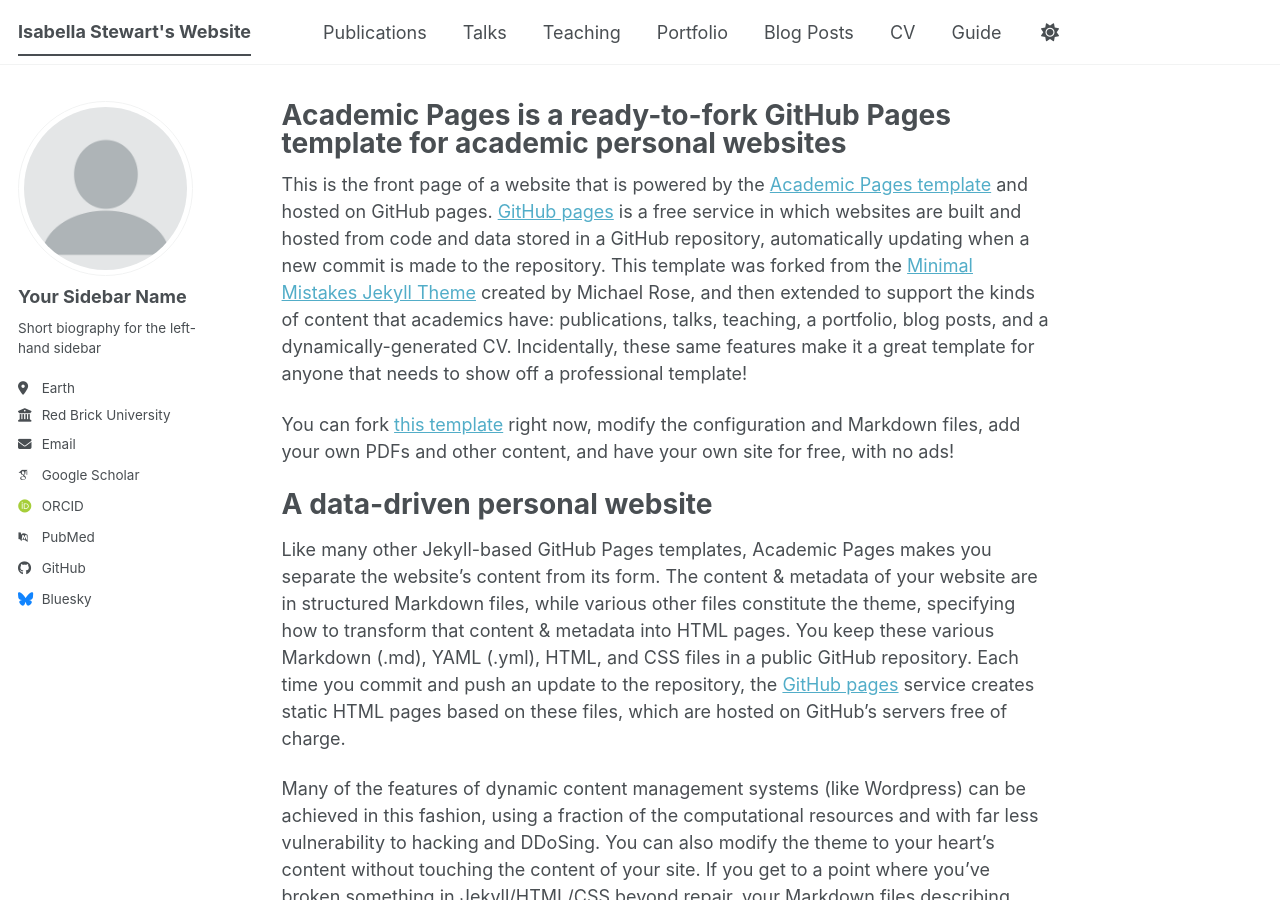
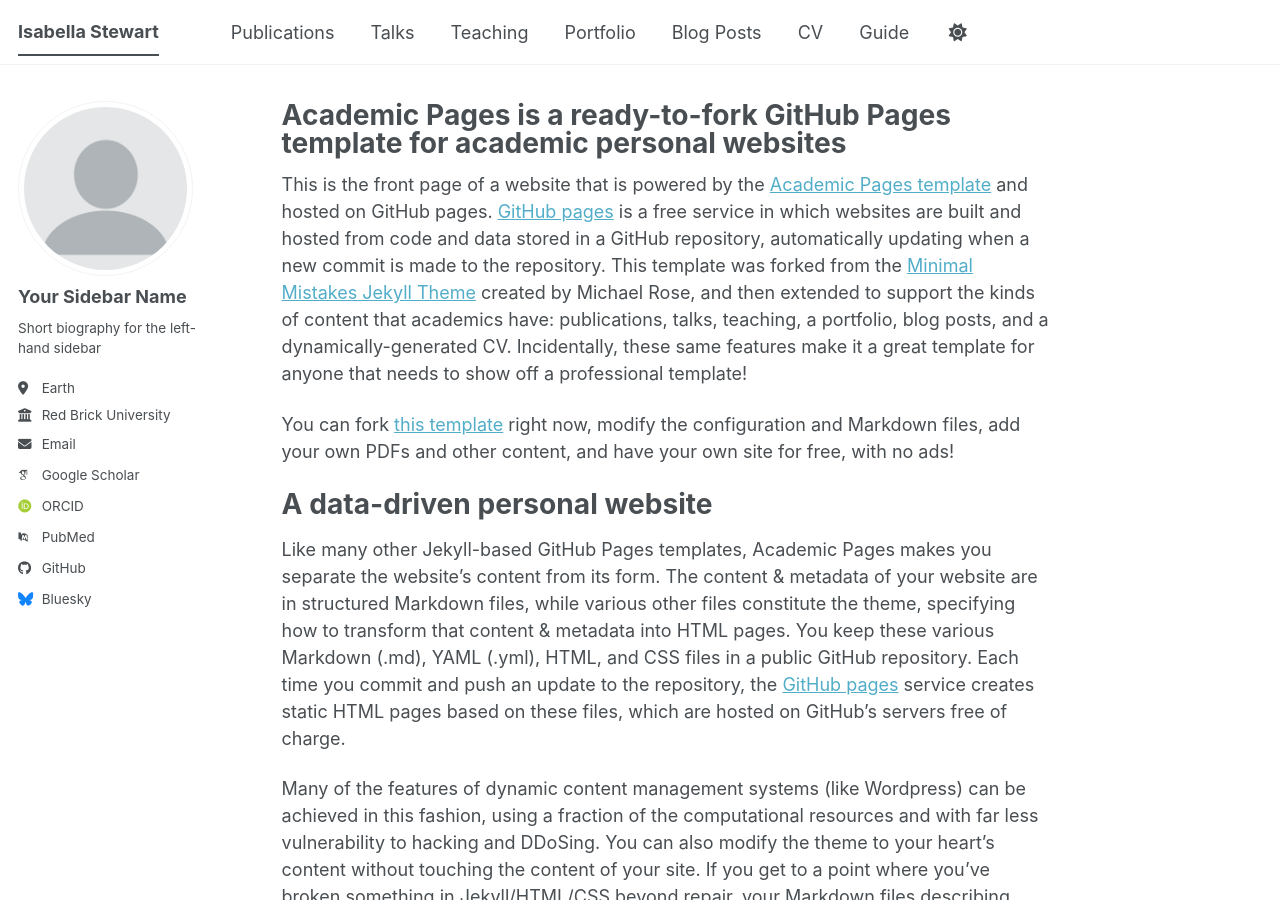
Before and after one commit to bellastewart/bellastewart.github.io, a Jekyll site: the page built from _pages/about.md, in a window 1280 px wide and 900 px high. Built offline with Jekyll 4.4.1, drawn with Linux system fonts in a browser that asks for light colours; some web fonts are replaced; a script bundle is joined from its source files by our own code; library files that are not in the unit come from our copies.

Commit message:
new_name

```diff
--- a/_config.yml
+++ b/_config.yml
@@ -9,7 +9,7 @@
 # Basic Site Settings
 locale                   : "en-US"
 site_theme               : "default" # The available themes options are "default", "air", "sunrise", "mint", "dirt" and "contrast"
-title                    : "Isabella Stewart's Website"
+title                    : "Isabella Stewart"
 title_separator          : "-"
 name                     : &name "Your Name"
 description              : &description "Your Name's academic portfolio"   # Update this with a general description of your site, this is the default if not overridden by a page
```
